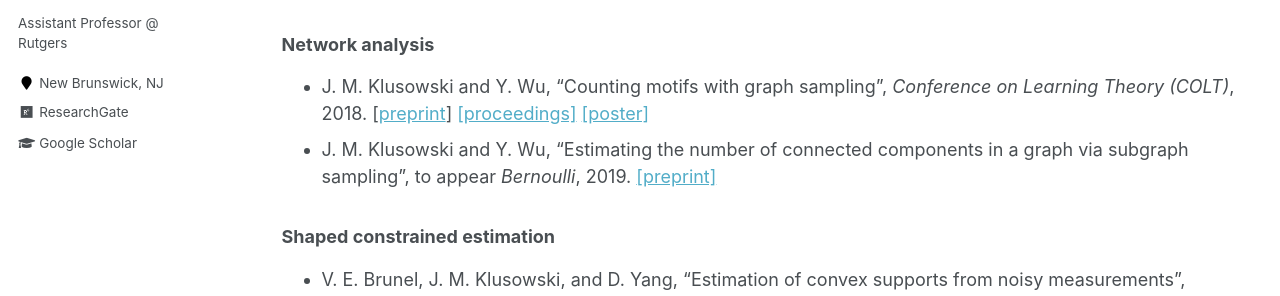
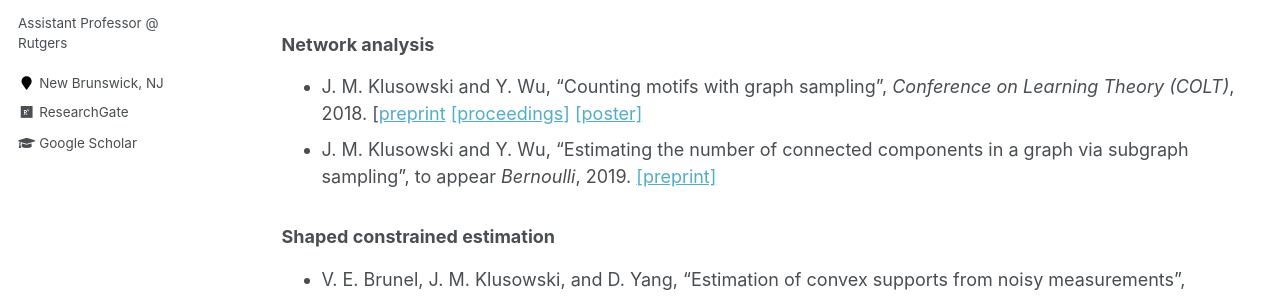
Before and after one commit to jasonklusowski/jasonklusowski.github.io, a Jekyll site: the page built from _pages/publications.md, in a window 1280 px wide and 900 px high, scrolled down 801 px. Shown: the part 199-495 px from the top of the window. Built offline with Jekyll 4.4.1, drawn with Linux system fonts in a browser that asks for light colours; formulas are drawn with MathJax 3.

```diff
--- a/_pages/publications.md
+++ b/_pages/publications.md
@@ -30,7 +30,7 @@ You can also find my articles on my [Google Scholar profile](https://scholar.goo
 
 ### Network analysis
 
-* J. M. Klusowski and Y. Wu, "Counting motifs with graph sampling", _Conference on Learning Theory (COLT)_, 2018. [[preprint](https://arxiv.org/pdf/1802.07773.pdf)] [[proceedings]](http://proceedings.mlr.press/v75/klusowski18a/klusowski18a.pdf) [[poster]](https://jasonklusowski.github.io/files/poster.pdf)
+* J. M. Klusowski and Y. Wu, "Counting motifs with graph sampling", _Conference on Learning Theory (COLT)_, 2018. [[preprint](https://arxiv.org/pdf/1802.07773.pdf) [[proceedings]](http://proceedings.mlr.press/v75/klusowski18a/klusowski18a.pdf) [[poster]](https://jasonklusowski.github.io/files/poster.pdf)
 * J. M. Klusowski and Y. Wu, "Estimating the number of connected components in a graph via subgraph sampling", to appear _Bernoulli_, 2019. [[preprint]](https://arxiv.org/pdf/1801.04339.pdf)
 
 ### Shaped constrained estimation
```
